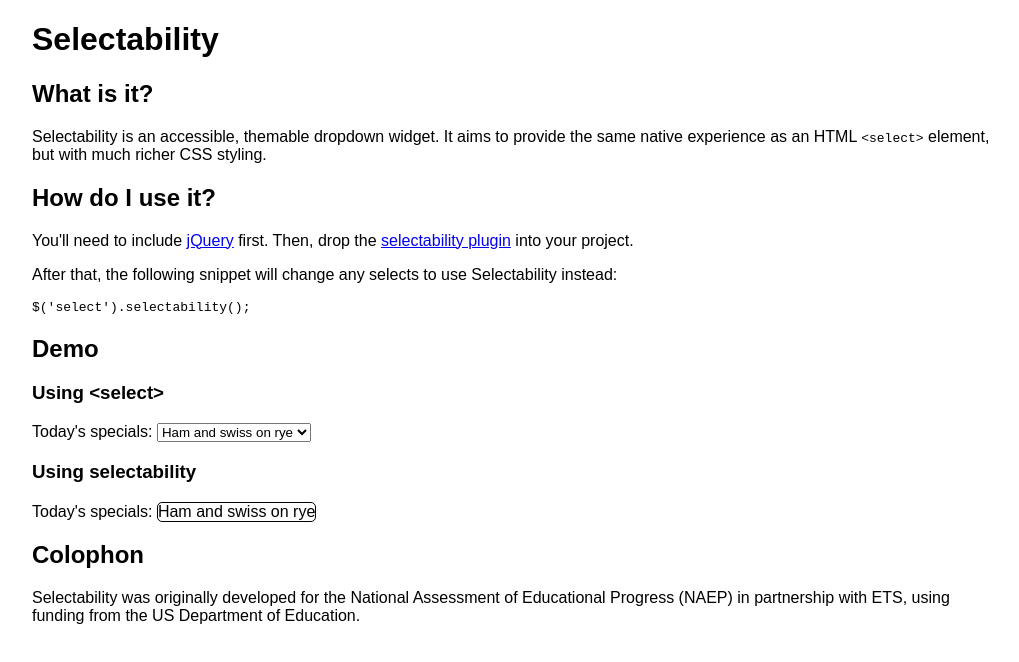
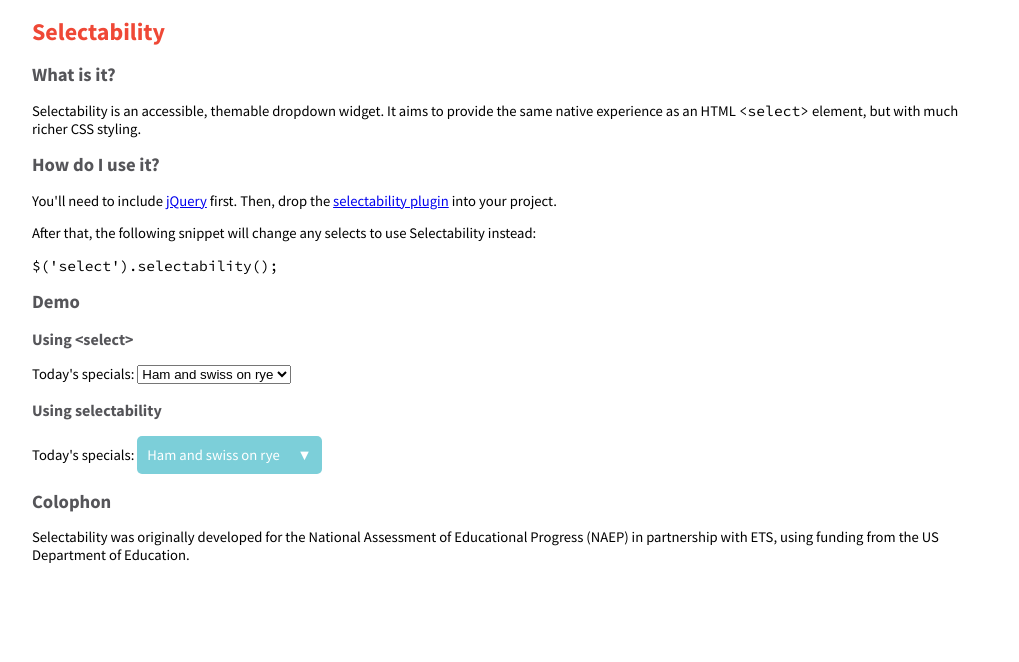
Before and after one commit to forumone/jquery.selectability.js, a plain HTML site: page index.html in a window 1280 px wide. Shown: the whole page, without its empty margins (128-1147 px from the left). Drawn offline with nearby package versions, Linux system fonts and the light colour scheme.

Commit message:
Styling.

```diff
--- a/index.html
+++ b/index.html
@@ -1,13 +1,40 @@
 <!DOCTYPE html>
 <html>
   <head>
+    <link rel="stylesheet" href="http://fonts.googleapis.com/css?family=Source+Sans+Pro:400,700|Source+Code+Pro">
     <script src="//cdnjs.cloudflare.com/ajax/libs/jquery/1.11.1/jquery.min.js"></script>
     <script src="jquery.selectability.js"></script>
     <style>
+h1 {
+  font-family: 'Source Sans Pro', sans-serif;
+  font-weight: bold;
+  font-size: 18pt;
+  color: #ef4836;
+}
+
+h2 {
+  font-family: 'Source Sans Pro', sans-serif;
+  font-weight: bold;
+  font-size: 14pt;
+  color: #555559;
+}
+
+h3 {
+  font-family: 'Source Sans Pro', sans-serif;
+  font-weight: bold;
+  font-size: 12pt;
+  color: #555559;
+}
+
 html, body {
   margin: 0 auto;
   width: 960px;
-  font-family: sans-serif;
+  font-family: 'Source Sans Pro', sans-serif;
+  font-size: 11pt;
+}
+
+code, pre {
+  font-family: 'Source Code Pro', monospace;
 }
 
 div.demo {
@@ -24,17 +51,35 @@
 .selectability {
   display: inline-block;
   max-width: 300px;
+  background-color: #7ccfd9;
+  border-radius: 5px;
+  color: #fff;
 }
 
 .selectability [role*=textbox] {
-  border: 1px solid black;
-  border-radius: 5px;
+  padding: 10px;
+}
+
+.selectability [role*=textbox]::after {
+  content: " \0025bc ";
+  padding-left: 1em;
+}
+
+.selectability[aria-expanded="true"] [role*=textbox]::after {
+  content: " \0025b2 ";
 }
 
 .selectability[aria-expanded=true] [role*=listbox] {
-  border: 1px solid black;
+  padding: 10px;
+  border: 1px solid #7ccfd9;
+  background-color: white;
   border-radius: 5px;
   position: absolute;
+}
+
+.selectability [role=option] {
+  color: #555559;
+  cursor: default;
 }
 
 .selectability [role=option][aria-disabled=false]:hover,
```
